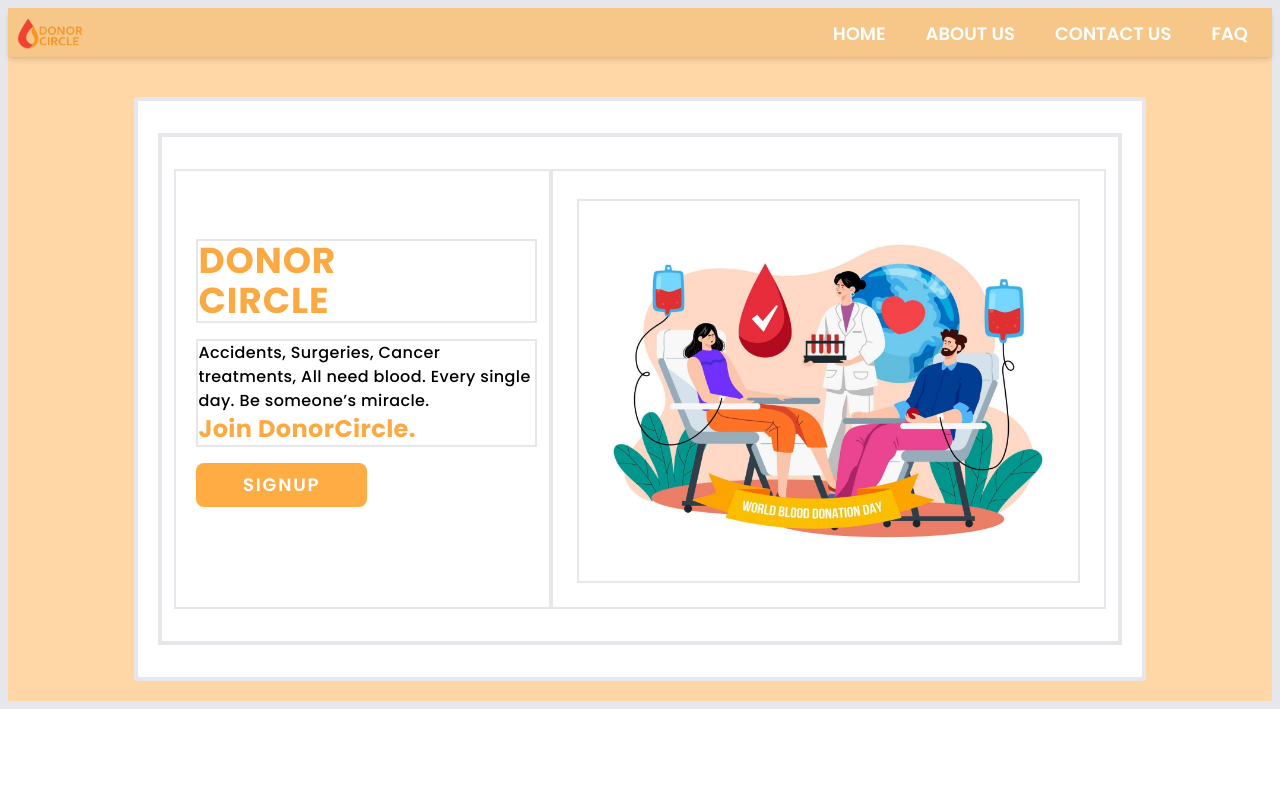
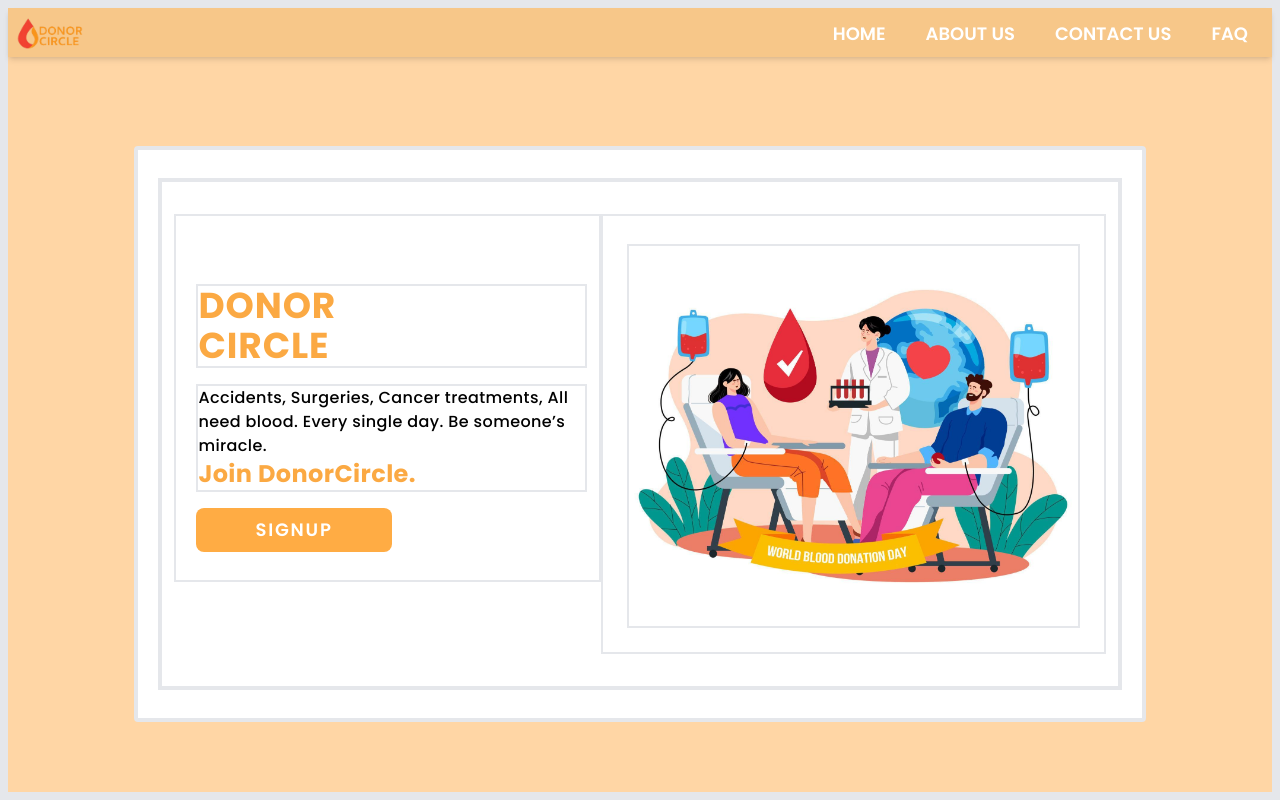
Before and after one commit to TanmayVidhate/DonorCircle_2, a React (Vite) app in the folder client/: page / in a window 1280 px wide. Built offline with nearby package versions, Linux system fonts and the light colour scheme.

Commit message:
add breakpoint xl

```diff
--- a/client/src/Views/Landingpage.jsx
+++ b/client/src/Views/Landingpage.jsx
@@ -17,14 +17,14 @@ function Landingpage() {
 
     return (
         <>
-            <div className='flex flex-col w-screen  bg-[#ffd6a5] lg:max-h-max border-8 '>
+            <div className='flex flex-col w-screen  bg-[#ffd6a5]  xl:h-screen border-8 '>
                 <Navbar />
                 <div className='flex-1 grid place-items-center '>
-                    <div className='flex justify-center items-center rounded m-5 bg-[#FFFFFF] w-5/6 max-h-max sm:w-3/4 sm:px-5 lg:mt-10 lg:w-4/5  border-4  '>
-                        <div className='p-3 lg:flex lg:h-4/5 lg:my-8 border-4'>
+                    <div className='flex justify-center items-center rounded m-5 bg-[#FFFFFF] w-5/6 max-h-max sm:w-3/4 sm:px-5 lg:mt-10 lg:w-4/5     border-4  '>
+                        <div className='p-3 lg:flex lg:h-4/5 lg:my-7 border-4'>
 
                             {/* First div */}
-                            <div className='p-3 my-5 w-full  border-2 sm:py-7 md:px-4 lg:w-4/6 '>
+                            <div className='p-3 my-5 w-full  border-2 sm:py-7 md:px-4 lg:w-4/6 xl:w-5/6 xl:h-5/6 '>
                                 <div className='text-[#FBA943] text-4xl font-bold uppercase mx-5 tracking-wide sm:w-full sm:mx-1 md:mx-1 md:text-4xl lg:mt-10 border-2'>Donor<br />Circle</div>
                                 <div className='mx-5 my-4 tracking-wide sm:w-full sm:mx-1  lg:text-base  border-2'>
                                     Accidents, Surgeries, Cancer treatments,
```
